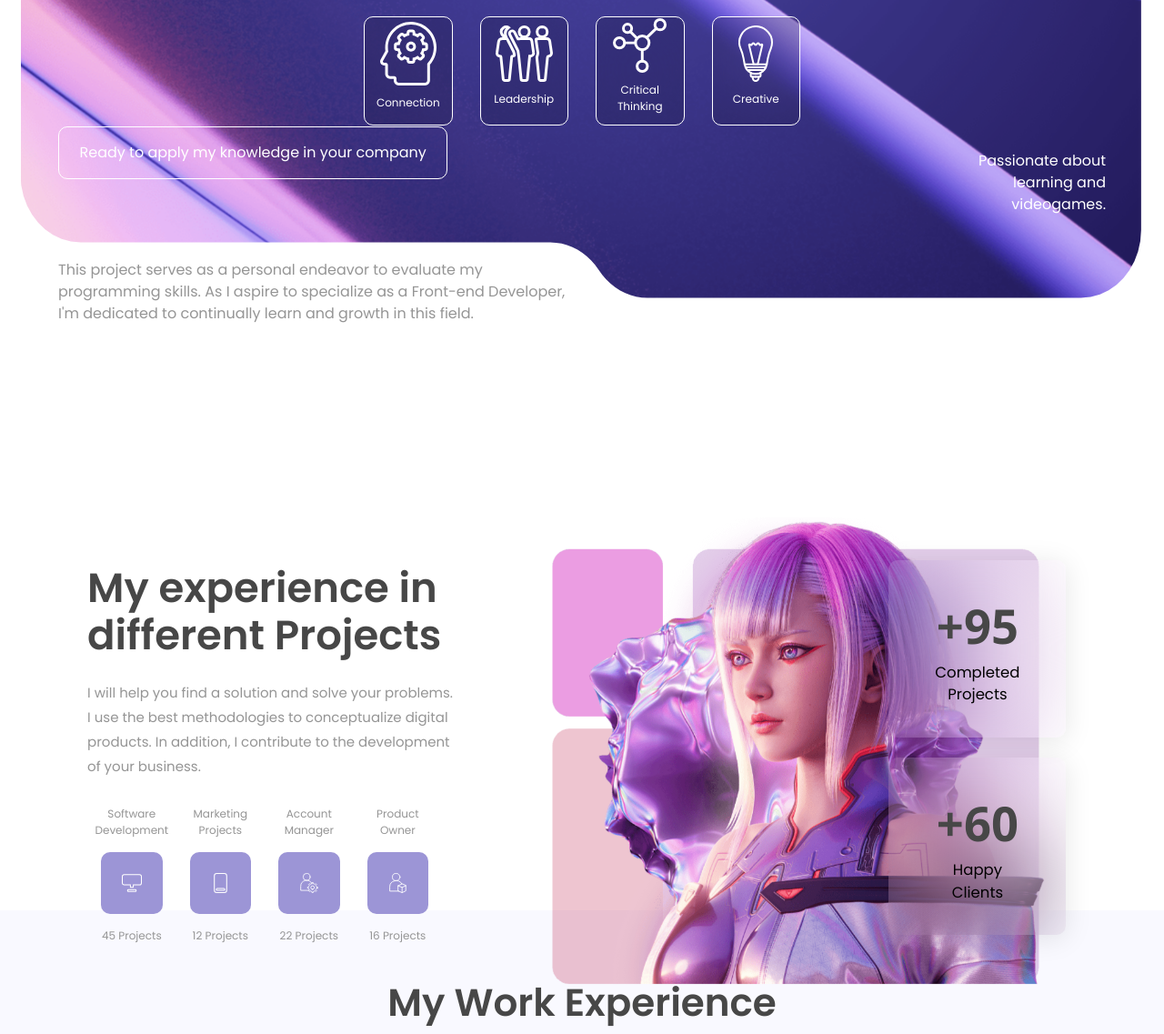
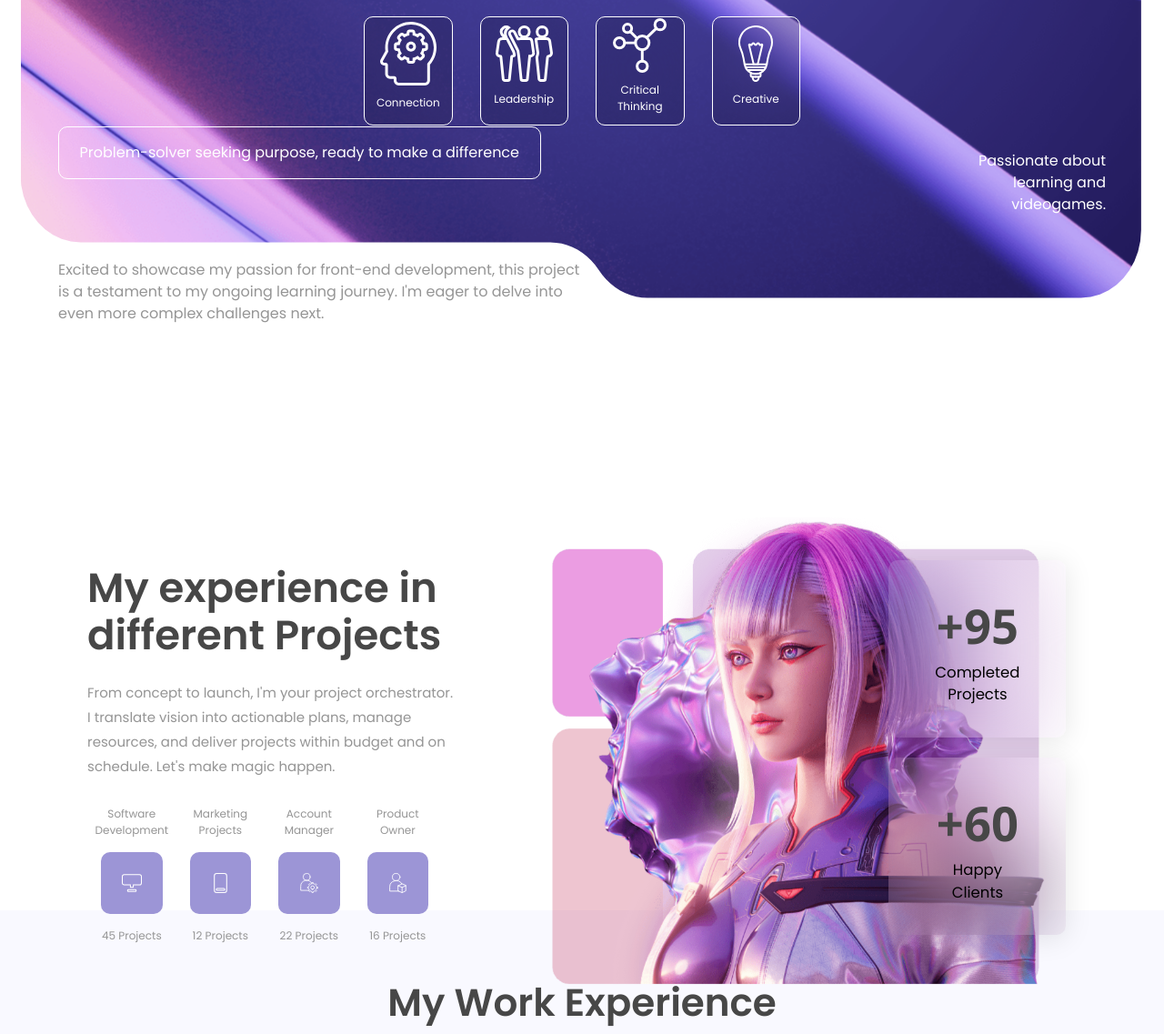
Before and after one commit to dannynorato-dev/projectmanager, a plain HTML site: page index.html in a window 1280 px wide. Shown: the part 427-1564 px from the top of the page at 91% size. Drawn offline with nearby package versions, Linux system fonts and the light colour scheme; a web font is replaced by a local one.

Commit message:
Update index.html
Changes on the text

```diff
--- a/index.html
+++ b/index.html
@@ -68,13 +68,13 @@
             </div>
             <div class="visual-quotes">
                 <div class="text-1">
-                    <p>Ready to apply my knowledge in your company</p>
+                    <p>Problem-solver seeking purpose, ready to make a difference</p>
                 </div>
                 <div class="text-2">
                     <p>Passionate about learning and videogames.</p>
                 </div>
                 <div class="text-3">
-                    <p>This project serves as a personal endeavor to evaluate my programming skills. As I aspire to specialize as a Front-end Developer, I'm dedicated to continually learn and growth in this field.</p>
+                    <p>Excited to showcase my passion for front-end development, this project is a testament to my ongoing learning journey. I'm eager to delve into even more complex challenges next.</p>
                 </div>
             </div>
 
@@ -84,7 +84,7 @@
     <div class="experience" id="experience">
         <div class="experience-content">
             <h3>My experience in different Projects</h3>
-            <p>I will help you find a solution and solve your problems. I use the best methodologies to conceptualize digital products. In addition, I contribute to the development of your business.</p>
+            <p>From concept to launch, I'm your project orchestrator. I translate vision into actionable plans, manage resources, and deliver projects within budget and on schedule. Let's make magic happen.</p>
             <div class="icons-experience">
                 <h4>Software<br>Development</h4>
                 <img src="exp-icon-1.svg" alt="">
@@ -195,7 +195,7 @@
     </div>
     <div class="last-jobs" id="last-jobs">
         <h3>Empowering Projects<br>from Inception to Market</h3>
-        <p>I specialize in catalyzing project development, steering it from its nascent stages to market fruition. My expertise lies in crafting robust requirements, fostering clear communication with stakeholders, and cultivating a culture of innovation that breathes life into groundbreaking ideas.</p>
+        <p>From fledgling ideas to market triumphs, I ignite project success. Agile champion fueled by robust planning, clear communication, and an innovation-sparking culture. Let's launch your vision to market in record time.</p>
         <div class="carousel">
             <!-- Add more slides as needed -->
 
```
